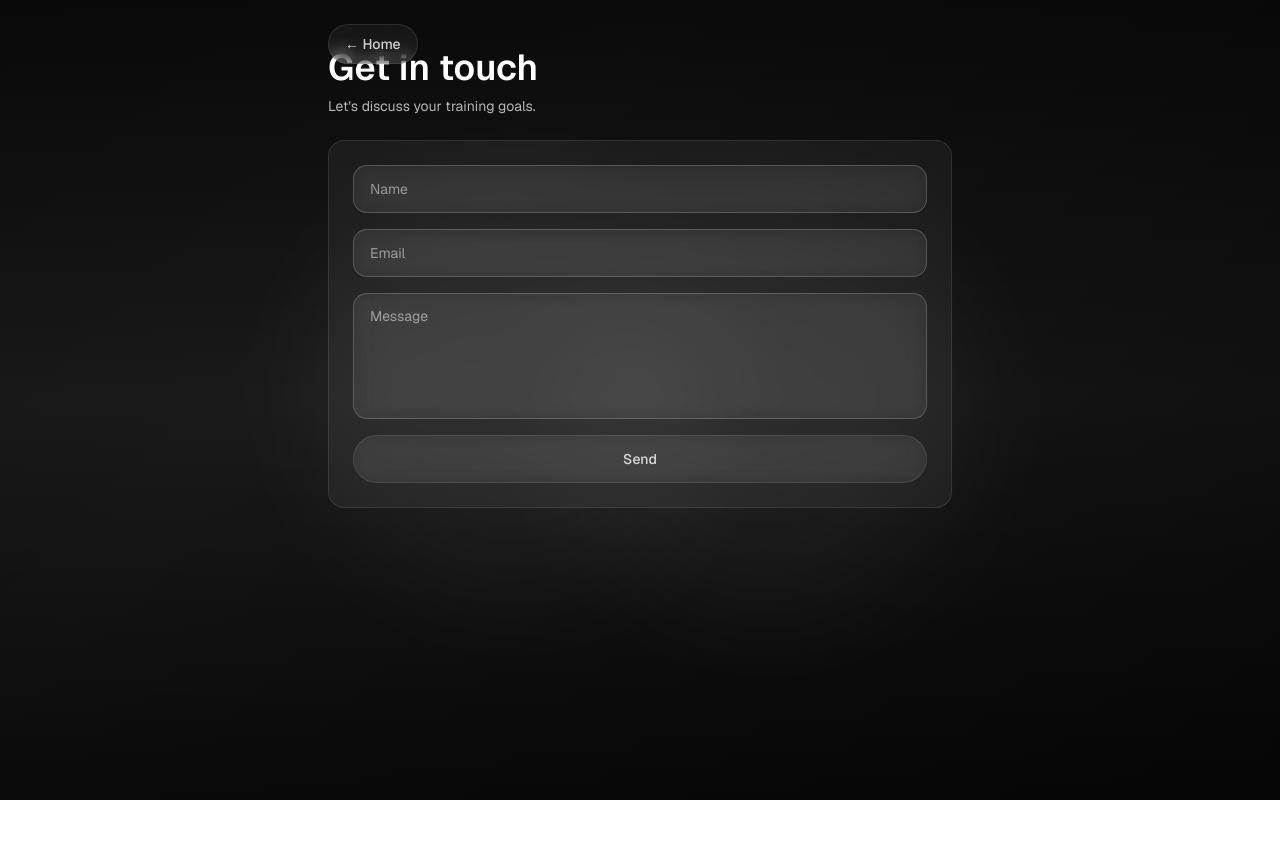
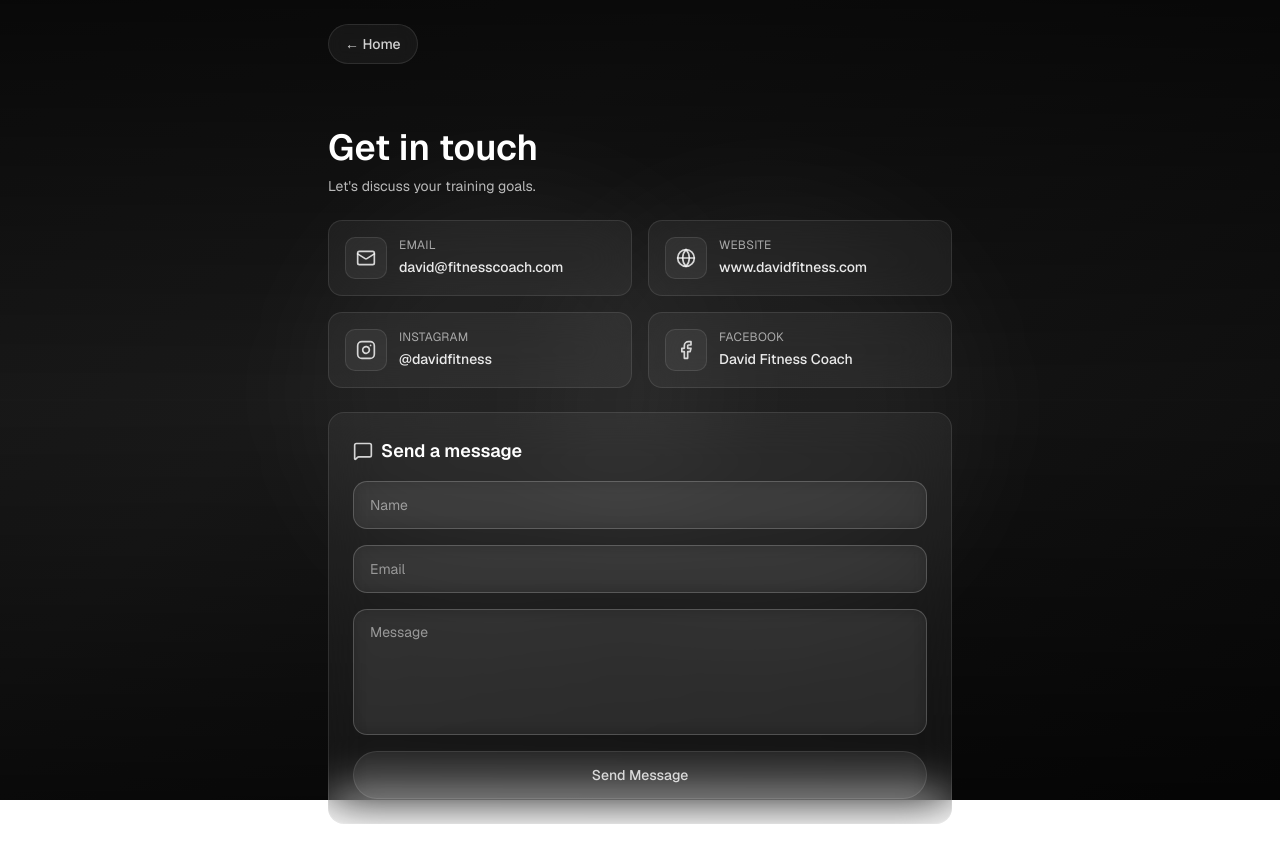
Before and after one commit to zoxknez/davidportfolio, a Next.js app: page /contact in a window 1280 px wide. Shown: the top 862 px of the page. Before the commit the page ends 800 px from the top, so only its background shows below. Built offline with nearby package versions, Linux system fonts and the light colour scheme.

Commit message:
fix: add Contact link to homepage and fix Next.js 15 params Promise issue
- Add Contact button to Hero component on homepage
- Fix params Promise issue in programs/[slug] page by using React.use()
- Update ProgramDetailContent to accept paramsPromise and unwrap with use() hook

```diff
--- a/app/contact/page.tsx
+++ b/app/contact/page.tsx
@@ -2,12 +2,44 @@
 
 import { useState, useEffect } from "react";
 import { Button } from "@/components/ui/button";
+import { Mail, Globe, Instagram, Facebook, MessageSquare } from "lucide-react";
 
 export default function ContactPage() {
   const [mounted, setMounted] = useState(false);
   const [form, setForm] = useState({ name: "", email: "", message: "" });
 
   useEffect(() => setMounted(true), []);
+
+  const contactInfo = [
+    {
+      icon: Mail,
+      label: "Email",
+      value: "david@fitnesscoach.com",
+      href: "mailto:david@fitnesscoach.com",
+      color: "text-white/90",
+    },
+    {
+      icon: Globe,
+      label: "Website",
+      value: "www.davidfitness.com",
+      href: "https://www.davidfitness.com",
+      color: "text-white/90",
+    },
+    {
+      icon: Instagram,
+      label: "Instagram",
+      value: "@davidfitness",
+      href: "https://instagram.com/davidfitness",
+      color: "text-white/90",
+    },
+    {
+      icon: Facebook,
+      label: "Facebook",
+      value: "David Fitness Coach",
+      href: "https://facebook.com/davidfitness",
+      color: "text-white/90",
+    },
+  ];
 
   return (
     <div className="min-h-dvh font-sans text-white relative overflow-hidden">
@@ -30,7 +62,7 @@ export default function ContactPage() {
           </Button>
         </div>
 
-        <div className="mt-12 sm:mt-0 pt-0">
+        <div className="mt-12 sm:mt-16 md:mt-20 pt-0">
           <h1 className={`text-2xl sm:text-3xl md:text-4xl font-semibold text-white transition-opacity duration-500 ${mounted ? "opacity-100" : "opacity-0"}`}>
             Get in touch
           </h1>
@@ -38,9 +70,41 @@ export default function ContactPage() {
             Let's discuss your training goals.
           </p>
         </div>
+
+        {/* Contact Info Cards */}
+        <div className={`grid grid-cols-1 sm:grid-cols-2 gap-4 transition-opacity duration-500 ${mounted ? "opacity-100" : "opacity-0"}`} style={{ animationDelay: "0.15s" }}>
+          {contactInfo.map((contact, idx) => {
+            const Icon = contact.icon;
+            return (
+              <a
+                key={idx}
+                href={contact.href}
+                target="_blank"
+                rel="noopener noreferrer"
+                className="group rounded-xl border border-white/10 bg-white/5 backdrop-blur-xl p-4 transition-all duration-300 hover:border-white/20 hover:bg-white/10 hover:shadow-lg hover:shadow-white/10"
+              >
+                <div className="flex items-start gap-3">
+                  <div className="rounded-lg border border-white/10 bg-white/5 p-2.5 transition-all duration-300 group-hover:border-white/20 group-hover:bg-white/10">
+                    <Icon className="h-5 w-5 text-white/80" />
+                  </div>
+                  <div className="flex-1 min-w-0">
+                    <div className="text-xs text-white/60 uppercase tracking-wide mb-1">{contact.label}</div>
+                    <div className={`text-sm font-medium truncate ${contact.color}`}>{contact.value}</div>
+                  </div>
+                </div>
+              </a>
+            );
+          })}
+        </div>
+
+        {/* Contact Form */}
         {mounted && (
-          <form className={`rounded-2xl border border-white/10 bg-white/5 backdrop-blur-xl p-4 sm:p-6 transition-opacity duration-500 ${mounted ? "opacity-100" : "opacity-0"}`} style={{ animationDelay: "0.2s" }} onSubmit={(e) => { e.preventDefault(); alert("Demo: Form would send"); }}>
-            <div className="grid gap-4">
+          <div className={`rounded-2xl border border-white/10 bg-white/5 backdrop-blur-xl p-4 sm:p-6 transition-opacity duration-500 ${mounted ? "opacity-100" : "opacity-0"}`} style={{ animationDelay: "0.2s" }}>
+            <div className="flex items-center gap-2 mb-4">
+              <MessageSquare className="h-5 w-5 text-white/80" />
+              <h2 className="text-lg font-semibold text-white">Send a message</h2>
+            </div>
+            <form onSubmit={(e) => { e.preventDefault(); alert("Demo: Form would send"); }} className="grid gap-4">
               <input
                 value={form.name}
                 onChange={(e) => setForm({ ...form, name: e.target.value })}
@@ -66,10 +130,10 @@ export default function ContactPage() {
                 type="submit"
                 className="w-full h-12 rounded-full border border-white/10 bg-white/5 text-white/80 backdrop-blur-sm transition-all duration-300 hover:border-white/20 hover:bg-white/10 hover:text-white hover:shadow-lg hover:shadow-white/10"
               >
-                Send
+                Send Message
               </Button>
-            </div>
-          </form>
+            </form>
+          </div>
         )}
       </main>
     </div>
--- a/app/programs/[slug]/page.tsx
+++ b/app/programs/[slug]/page.tsx
@@ -4,16 +4,17 @@ import Image from "next/image";
 import { notFound } from "next/navigation";
 import { getProgram } from "@/data/programs";
 import { Button } from "@/components/ui/button";
-import { useEffect, useMemo, useState, Suspense } from "react";
+import { useEffect, useMemo, useState, Suspense, use } from "react";
 import { useSearchParams } from "next/navigation";
 
 type Media = { kind: "image"; src: string } | { kind: "video"; src: string; poster?: string };
 
-function ProgramDetailContent({ params }: { params: { slug: string } }) {
+function ProgramDetailContent({ paramsPromise }: { paramsPromise: Promise<{ slug: string }> }) {
   const [mounted, setMounted] = useState(false);
   const searchParams = useSearchParams();
   const purchased = searchParams.get("purchased") === "true";
 
+  const params = use(paramsPromise);
   const program = getProgram(params.slug);
   if (!program) return notFound();
 
@@ -125,7 +126,7 @@ function ProgramDetailContent({ params }: { params: { slug: string } }) {
   );
 }
 
-export default function ProgramDetail({ params }: { params: { slug: string } }) {
+export default function ProgramDetail({ params }: { params: Promise<{ slug: string }> }) {
   return (
     <div className="min-h-dvh font-sans text-white relative overflow-hidden">
       {/* Animated Gradient Background */}
@@ -141,7 +142,7 @@ export default function ProgramDetail({ params }: { params: { slug: string } })
           <div className="text-white/70">Loading...</div>
         </main>
       }>
-        <ProgramDetailContent params={params} />
+        <ProgramDetailContent paramsPromise={params} />
       </Suspense>
     </div>
   );
--- a/components/hero.tsx
+++ b/components/hero.tsx
@@ -22,6 +22,9 @@ export function Hero() {
         <Button variant="ghost" className="h-12 rounded-full border border-white/10 bg-white/5 px-8 text-base text-white/90 backdrop-blur-sm transition-all duration-300 hover:border-white/20 hover:bg-white/10 hover:text-white hover:shadow-lg hover:shadow-white/10" asChild>
           <a href="/programs">Programs</a>
         </Button>
+        <Button variant="ghost" className="h-12 rounded-full border border-white/10 bg-white/5 px-8 text-base text-white/90 backdrop-blur-sm transition-all duration-300 hover:border-white/20 hover:bg-white/10 hover:text-white hover:shadow-lg hover:shadow-white/10" asChild>
+          <a href="/contact">Contact</a>
+        </Button>
       </div>
     </section>
   );
```
